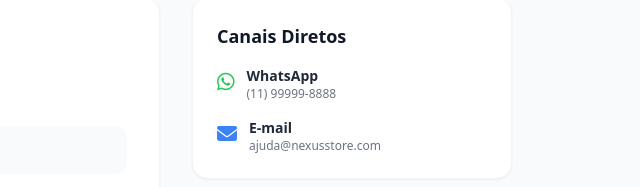
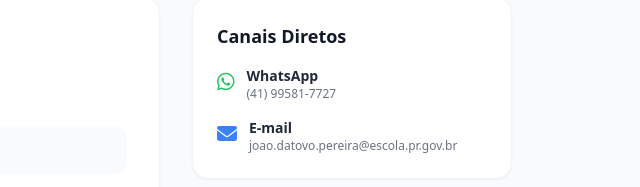
Before and after one commit to joaodatovopereira-cyber/nexus-store, a plain HTML site: page index.html in a window 1280 px wide. Shown: the part 1357-1544 px from the top of the page, 640-1280 px from the left. Drawn offline with nearby package versions, Linux system fonts and the light colour scheme.

Commit message:
Update index.html

```diff
--- a/index.html
+++ b/index.html
@@ -152,8 +152,8 @@
             <div class="space-y-6">
                 <div class="bg-white p-6 rounded-2xl border border-gray-100 shadow-sm space-y-4">
                     <h3 class="font-bold text-lg text-gray-900">Canais Diretos</h3>
-                    <div class="flex gap-3 items-start"><i class="fa-brands fa-whatsapp text-green-500 text-xl mt-0.5"></i><div><p class="font-semibold text-sm">WhatsApp</p><p class="text-xs text-gray-500">(11) 99999-8888</p></div></div>
-                    <div class="flex gap-3 items-start"><i class="fa-solid fa-envelope text-blue-500 text-xl mt-0.5"></i><div><p class="font-semibold text-sm">E-mail</p><p class="text-xs text-gray-500">ajuda@nexusstore.com</p></div></div>
+                    <div class="flex gap-3 items-start"><i class="fa-brands fa-whatsapp text-green-500 text-xl mt-0.5"></i><div><p class="font-semibold text-sm">WhatsApp</p><p class="text-xs text-gray-500">(41) 99581-7727</p></div></div>
+                    <div class="flex gap-3 items-start"><i class="fa-solid fa-envelope text-blue-500 text-xl mt-0.5"></i><div><p class="font-semibold text-sm">E-mail</p><p class="text-xs text-gray-500">joao.datovo.pereira@escola.pr.gov.br</p></div></div>
                 </div>
                 <div class="bg-white p-6 rounded-2xl border border-gray-100 shadow-sm space-y-2">
                     <h3 class="font-bold text-sm text-gray-900 uppercase tracking-wider text-gray-400">Horários</h3>
```
